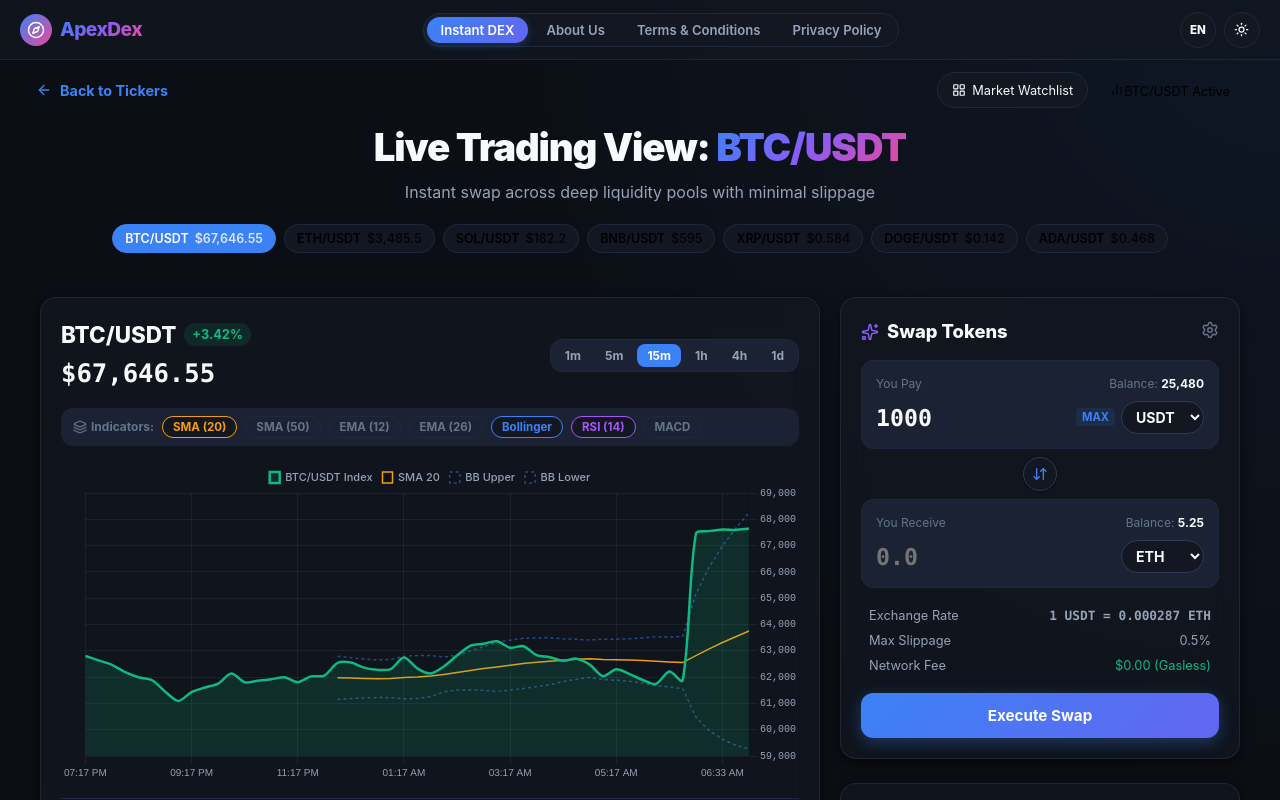
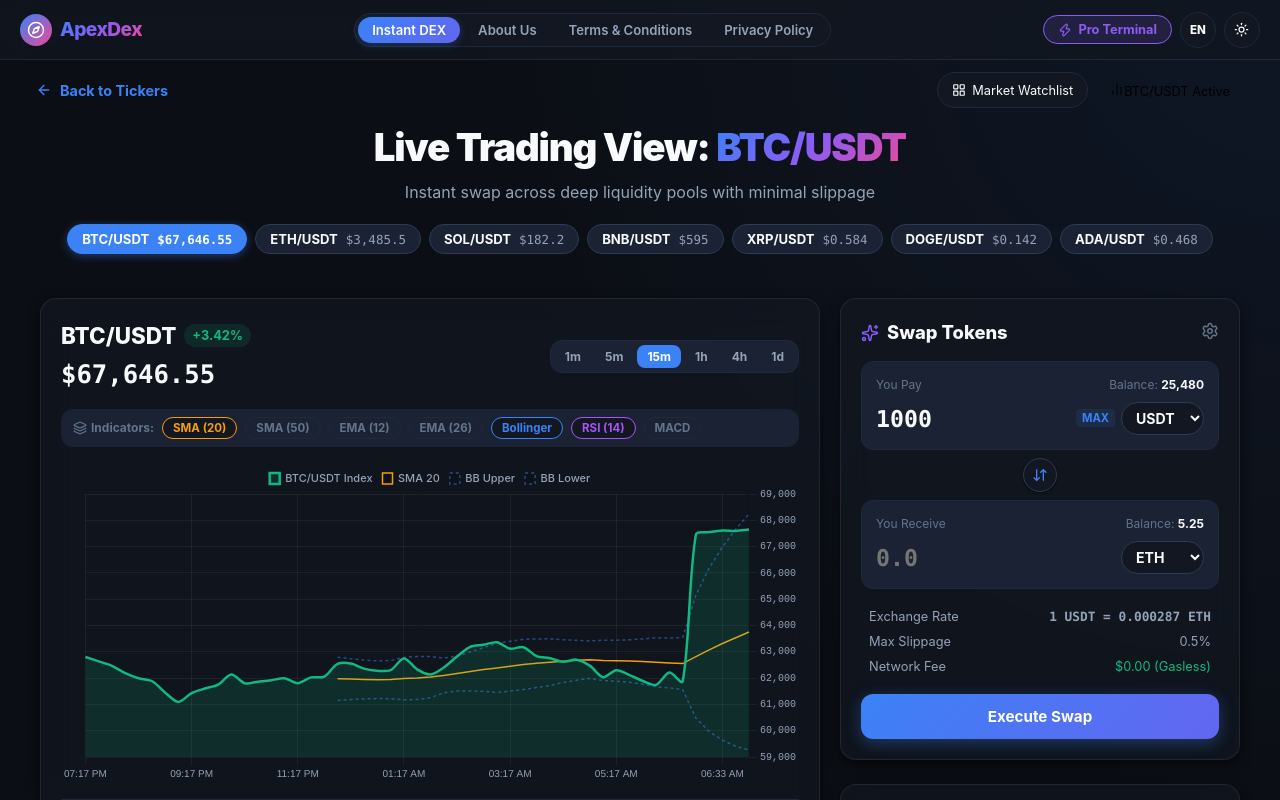
Before and after one commit to Sharjeel14/Apex-Traders, a React (Vite) app: page / in a window 1280 px wide. Both pictures are taken after a click on the element 196 px from the left and 369 px from the top of the page. Shown: the top 800 px of the page. Built offline with nearby package versions, Linux system fonts and the light colour scheme.

Commit message:
fix: dark mode ticker chips contrast and add variation switch button to header

```diff
--- a/src-v2-modern/components/Header.jsx
+++ b/src-v2-modern/components/Header.jsx
@@ -1,11 +1,12 @@
 import { useRouterStore } from '@src/store/routerStore'
 import { useThemeStore } from '@src/store/themeStore'
 import { useI18nStore } from '@src/store/i18nStore'
-import { Moon, Sun, Compass, Menu, X } from 'lucide-react'
+import { Moon, Sun, Compass, Menu, X, Zap } from 'lucide-react'
 
 export function Header() {
   const currentPage = useRouterStore((s) => s.currentPage)
   const navigate = useRouterStore((s) => s.navigate)
+  const setVariation = useRouterStore((s) => s.setVariation)
   const isMobileMenuOpen = useRouterStore((s) => s.isMobileMenuOpen)
   const toggleMobileMenu = useRouterStore((s) => s.toggleMobileMenu)
 
@@ -64,6 +65,30 @@
 
         {/* Header Actions */}
         <div className="v2-header-actions">
+          {/* Switch Variation Button */}
+          <button
+            type="button"
+            className="v2-switch-btn"
+            onClick={() => setVariation('v1')}
+            title="Switch to Pro Terminal"
+            style={{
+              display: 'flex',
+              alignItems: 'center',
+              gap: '6px',
+              padding: '6px 14px',
+              borderRadius: 'var(--radius-full)',
+              border: '1px solid var(--color-purple)',
+              background: 'rgba(139, 92, 246, 0.15)',
+              color: 'var(--color-purple)',
+              fontSize: '0.8rem',
+              fontWeight: 700,
+              cursor: 'pointer',
+            }}
+          >
+            <Zap size={14} />
+            <span>Pro Terminal</span>
+          </button>
+
           {/* Language Switch */}
           <button type="button" className="v2-icon-btn" onClick={toggleLang} title="Switch Language">
             <span style={{ fontSize: '0.72rem', fontWeight: 800 }}>{language.toUpperCase()}</span>
@@ -91,6 +116,15 @@
       {/* Mobile Navigation Drawer */}
       {isMobileMenuOpen && (
         <nav className="v2-mobile-nav">
+          <button
+            type="button"
+            className="v2-mobile-nav-link"
+            onClick={() => setVariation('v1')}
+            style={{ color: 'var(--color-purple)', background: 'rgba(139, 92, 246, 0.12)', border: '1px solid rgba(139, 92, 246, 0.3)' }}
+          >
+            <Zap size={16} style={{ marginRight: 8 }} />
+            <span>Switch to Pro Terminal</span>
+          </button>
           <button
             type="button"
             className={`v2-mobile-nav-link ${currentPage === 'home' || currentPage === 'terminal' ? 'active' : ''}`}
--- a/src-v2-modern/pages/HomeDex.jsx
+++ b/src-v2-modern/pages/HomeDex.jsx
@@ -92,8 +92,8 @@
               className={`v2-pair-chip ${activePair === pKey ? 'active' : ''}`}
               onClick={() => selectPair(pKey)}
             >
-              <span>{pKey}</span>
-              <span style={{ opacity: 0.8 }}>${pData.price.toLocaleString()}</span>
+              <span style={{ fontWeight: 700 }}>{pKey}</span>
+              <span className="chip-price">${pData.price.toLocaleString()}</span>
             </button>
           ))}
         </div>
--- a/src-v2-modern/styles/modern.css
+++ b/src-v2-modern/styles/modern.css
@@ -288,25 +288,44 @@
 }
 
 .v2-pair-chip {
-  padding: 6px 12px;
+  padding: 6px 14px;
   border-radius: var(--radius-full);
-  background: var(--bg-surface);
-  border: 1px solid var(--border-subtle);
-  font-size: 0.78rem;
+  background: var(--bg-surface-elevated);
+  border: 1px solid var(--border-medium);
+  color: var(--text-primary);
+  font-size: 0.82rem;
   font-weight: 600;
   white-space: nowrap;
   display: flex;
   align-items: center;
-  gap: 6px;
+  gap: 8px;
   cursor: pointer;
   flex-shrink: 0;
   transition: all var(--transition-fast);
+}
+
+.v2-pair-chip:hover {
+  background: var(--bg-surface-hover);
+  border-color: var(--color-primary);
 }
 
 .v2-pair-chip.active {
   background: var(--color-primary);
   border-color: var(--color-primary);
   color: #fff;
+  box-shadow: 0 2px 10px rgba(59, 130, 246, 0.4);
+}
+
+.v2-pair-chip .chip-price {
+  color: var(--text-secondary);
+  font-family: var(--font-mono);
+  font-weight: 500;
+  font-size: 0.78rem;
+}
+
+.v2-pair-chip.active .chip-price {
+  color: #ffffff;
+  font-weight: 700;
 }
 
 /* Markets Table in V2 */
@@ -375,6 +394,10 @@
 }
 
 @media (max-width: 768px) {
+  .v2-header .v2-switch-btn {
+    display: none !important;
+  }
+
   #mobile-menu-toggle {
     display: flex !important;
   }
```
